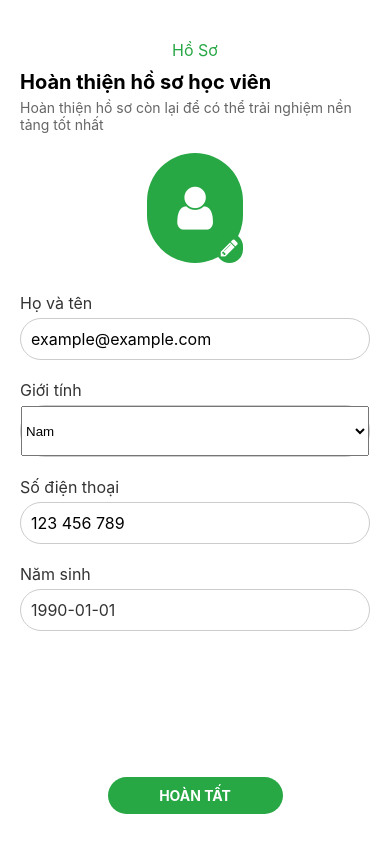
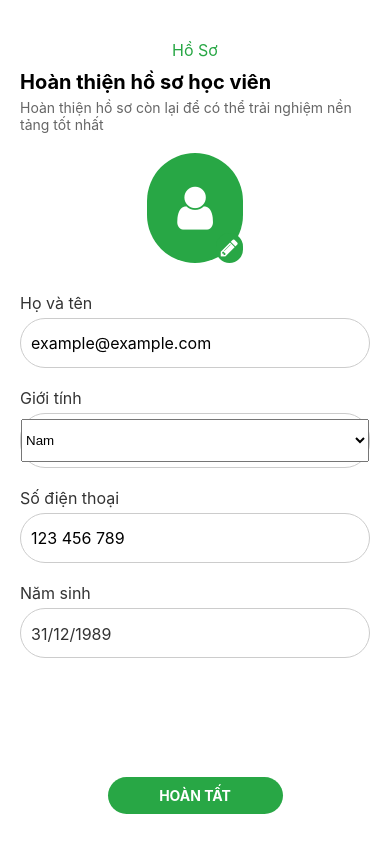
Before and after one commit to nkthinh/EKE_Frontend, a React Native app: screen /CompleteProfile in a window 390 px wide. Built offline with nearby package versions, Linux system fonts and the light colour scheme.

Commit message:
fix profile

```diff
--- a/screens/CompleteProfileScreen.js
+++ b/screens/CompleteProfileScreen.js
@@ -8,13 +8,14 @@ export default function CompleteProfileScreen() {
   const [fullName, setFullName] = useState('example@example.com');
   const [gender, setGender] = useState('Nam');
   const [phoneNumber, setPhoneNumber] = useState('123 456 789');
-  const [birthYear, setBirthYear] = useState(new Date(1990, 0, 1)); // Default date
+  const [birthYear, setBirthYear] = useState(new Date('1990-01-01T00:00:00+07:00')); // Explicitly set UTC+07:00 for Vietnam
   const [showDatePicker, setShowDatePicker] = useState(false);
 
   const onDateChange = (event, selectedDate) => {
     const currentDate = selectedDate || birthYear;
-    setShowDatePicker(Platform.OS === 'ios'); // Keep open on iOS, close on Android
-    setBirthYear(currentDate);
+    const adjustedDate = new Date(currentDate.getTime());
+    setShowDatePicker(Platform.OS === 'ios');
+    setBirthYear(adjustedDate);
   };
 
   return (
@@ -41,9 +42,9 @@ export default function CompleteProfileScreen() {
           <Text style={styles.label}>Họ và tên</Text>
           <TextInput
             style={styles.input}
+            placeholder="example@example.com"
             value={fullName}
             onChangeText={setFullName}
-            editable={false} // Non-editable for now
           />
         </View>
 
@@ -55,7 +56,6 @@ export default function CompleteProfileScreen() {
               selectedValue={gender}
               style={styles.picker}
               onValueChange={(itemValue) => setGender(itemValue)}
-              enabled={true}
             >
               <Picker.Item label="Nam" value="Nam" />
               <Picker.Item label="Nữ" value="Nữ" />
@@ -68,10 +68,10 @@ export default function CompleteProfileScreen() {
           <Text style={styles.label}>Số điện thoại</Text>
           <TextInput
             style={styles.input}
+            placeholder="123 456 789"
             value={phoneNumber}
             onChangeText={setPhoneNumber}
             keyboardType="numeric"
-            editable={false} // Non-editable for now
           />
         </View>
 
@@ -83,7 +83,7 @@ export default function CompleteProfileScreen() {
             onPress={() => setShowDatePicker(true)}
           >
             <Text style={styles.dateText}>
-              {birthYear.toISOString().split('T')[0]}
+              {birthYear.toLocaleDateString('vi-VN')} {/* Use Vietnamese locale */}
             </Text>
           </TouchableOpacity>
           {showDatePicker && (
@@ -108,7 +108,7 @@ export default function CompleteProfileScreen() {
 const styles = StyleSheet.create({
   container: {
     flex: 1,
-    backgroundColor: '#fff', // Keep background white
+    backgroundColor: '#fff',
     paddingHorizontal: 20,
     paddingTop: 40,
   },
@@ -117,7 +117,7 @@ const styles = StyleSheet.create({
   },
   topHeaderText: {
     fontSize: 16,
-    color: '#28a745', // Green text
+    color: '#28a745',
     marginBottom: 10,
     textAlign: 'center',
   },
@@ -126,13 +126,13 @@ const styles = StyleSheet.create({
     fontWeight: 'bold',
     color: '#000',
     marginBottom: 5,
-    textAlign: '',
+    textAlign: 'left',
   },
   subHeaderText: {
     fontSize: 14,
     color: '#666',
     marginBottom: 20,
-    textAlign: 'left', // Keep paragraph left-aligned
+    textAlign: 'left',
   },
   iconContainer: {
     position: 'relative',
@@ -148,7 +148,7 @@ const styles = StyleSheet.create({
     position: 'absolute',
     bottom: 10,
     right: 0,
-    backgroundColor: '#28a745', // Green background for pen icon
+    backgroundColor: '#28a745',
     borderRadius: 15,
     padding: 5,
   },
@@ -166,24 +166,29 @@ const styles = StyleSheet.create({
   input: {
     borderWidth: 1,
     borderColor: '#ccc',
-    borderRadius: 25, // Rounder inputs
+    borderRadius: 25,
     padding: 10,
     fontSize: 16,
     backgroundColor: '#fff',
+    height: 50,
   },
   pickerContainer: {
     borderWidth: 1,
     borderColor: '#ccc',
-    borderRadius: 25, // Rounder picker
+    borderRadius: 25,
     backgroundColor: '#fff',
+    height: 55,
+    justifyContent: 'center',
+    paddingVertical: 5,
   },
   picker: {
-    height: 50,
+    height: 60,
     width: '100%',
   },
   dateText: {
     fontSize: 16,
     color: '#333',
+    lineHeight: 30,
   },
   updateButton: {
     backgroundColor: '#28a745',
@@ -191,8 +196,8 @@ const styles = StyleSheet.create({
     borderRadius: 25,
     alignItems: 'center',
     marginBottom: 30,
-    width: '50%', // Shorter button
-    alignSelf: 'center', // Center the button
+    width: '50%',
+    alignSelf: 'center',
   },
   buttonText: {
     color: '#fff',
```
